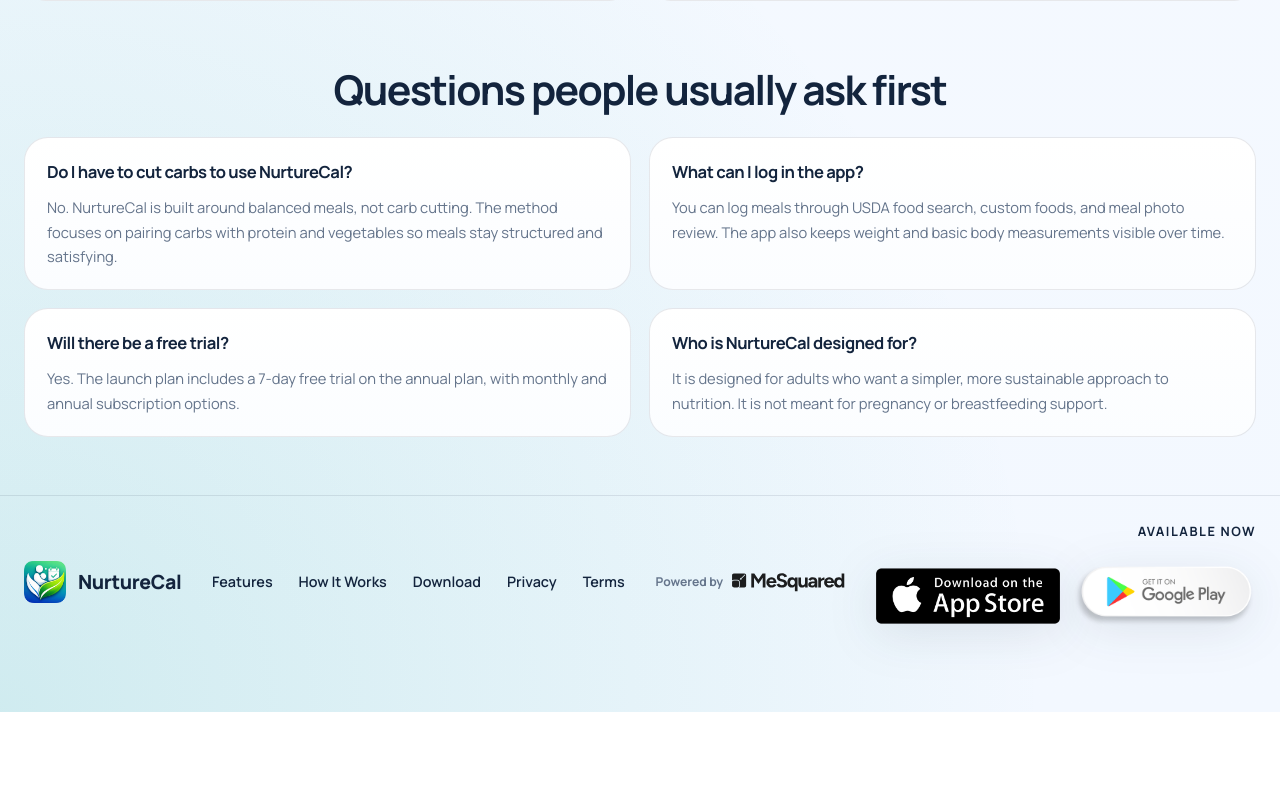
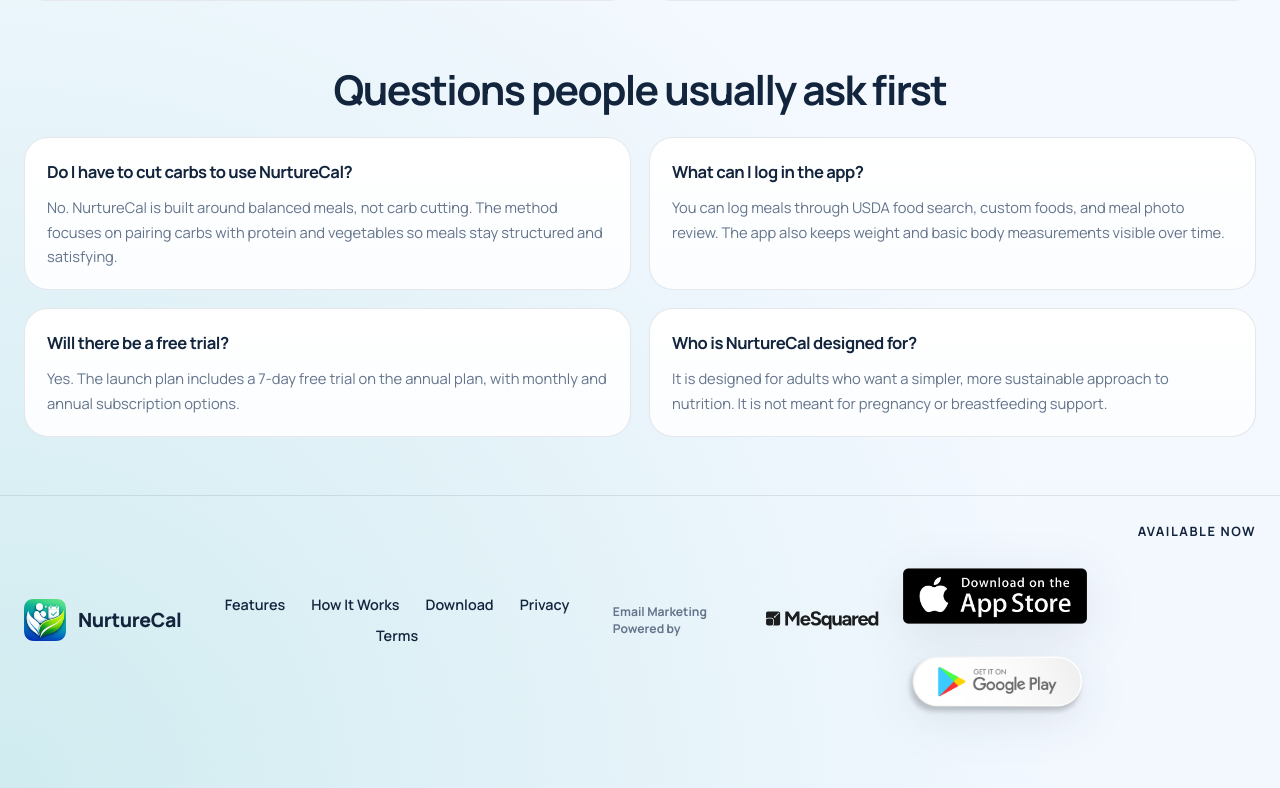
Before and after one commit to cocoa1878/NurtureCal-Website, a Next.js app: page / in a window 1280 px wide. Shown: the part 2800-3588 px from the top of the page. Before the commit the page ends 3512 px from the top, so only its background shows below. Built offline with nearby package versions, Linux system fonts and the light colour scheme.

Commit message:
Update MeSquared footer attribution

```diff
--- a/src/app/websitedemo/page.tsx
+++ b/src/app/websitedemo/page.tsx
@@ -430,7 +430,7 @@ export default function WebsiteDemoPage() {
           </div>
 
           <a className={styles.poweredBy} href="https://mesquared.ai" rel="noreferrer" target="_blank">
-            <span>Powered by</span>
+            <span>Email Marketing Powered by</span>
             <Image alt="MeSquared" height={27} src="/mesquared-logo.svg" width={152} />
           </a>
 
```
